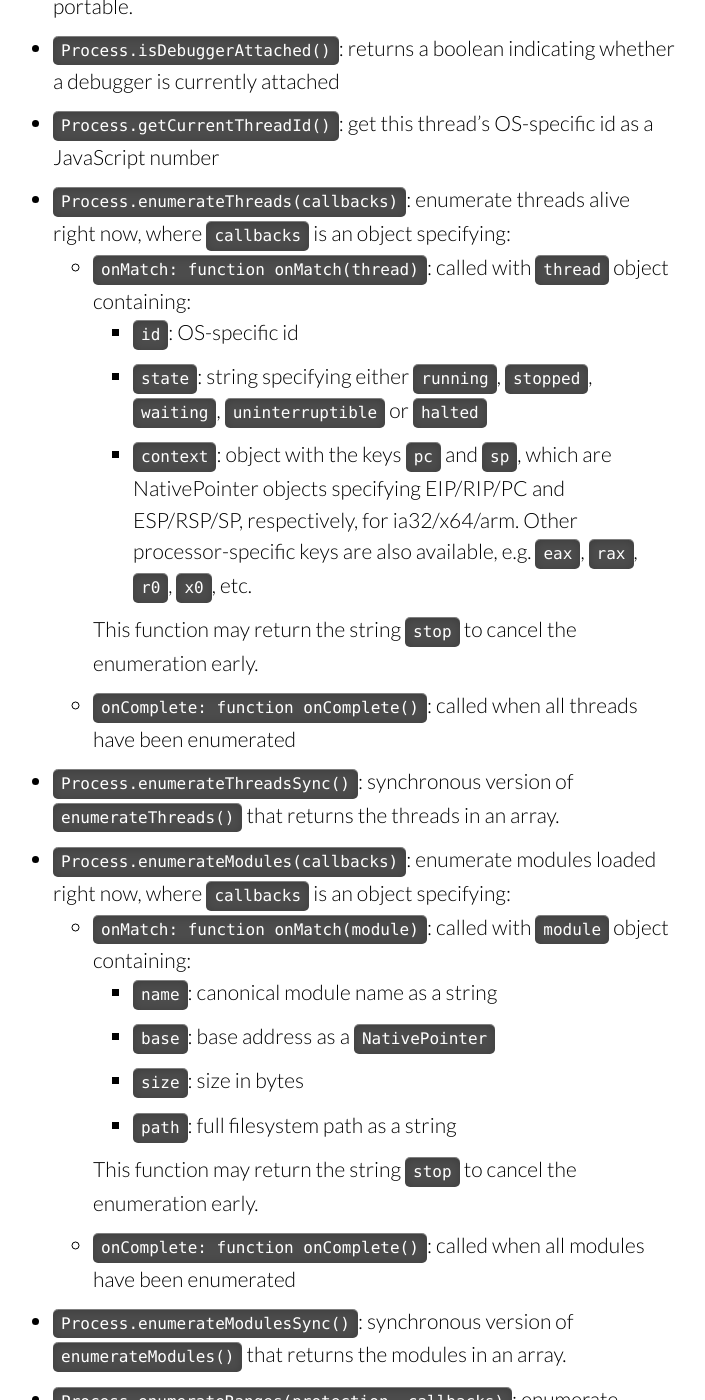
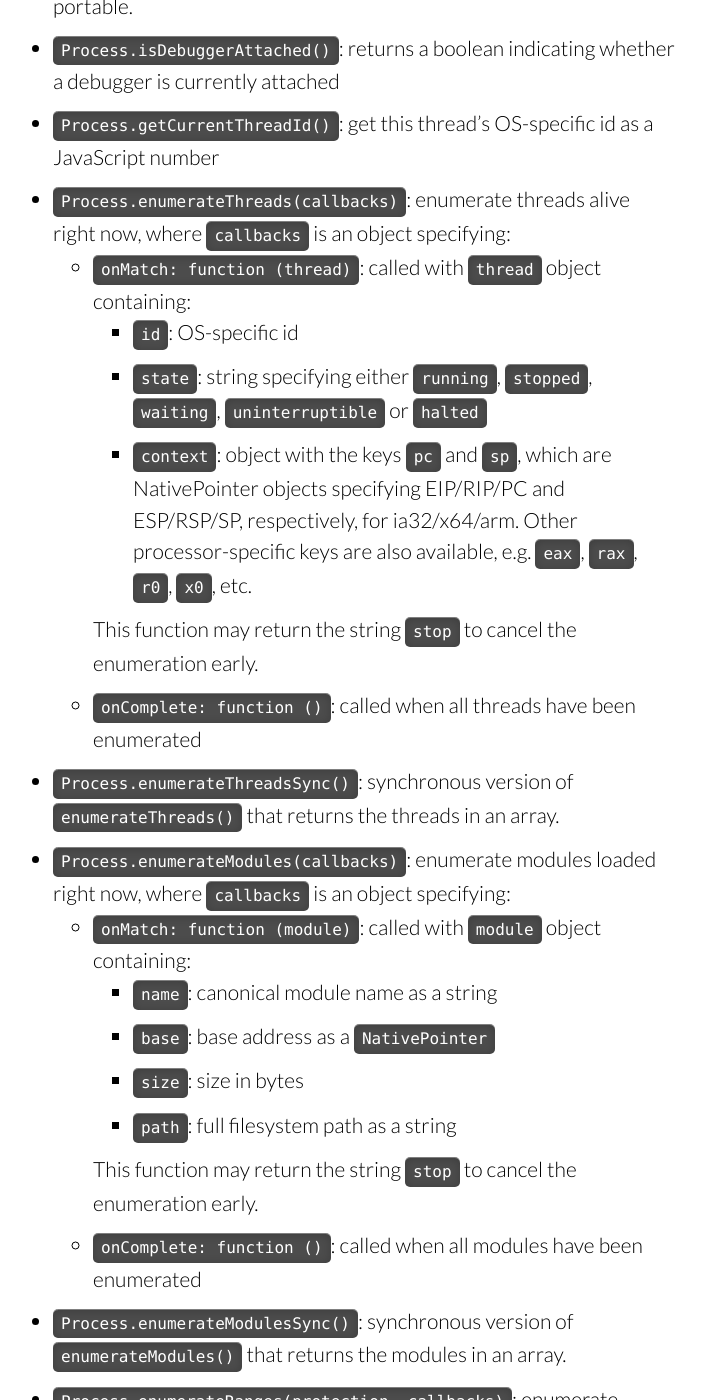
Before and after one commit to frida/frida-website, a Jekyll site: the page built from docs/javascript-api.md, in a window 1280 px wide and 1400 px high, scrolled down 2600 px. Shown: the whole window, without its empty margins (198-903 px from the left). Built offline with Jekyll 4.4.1, drawn with Linux system fonts in a browser that asks for light colours; some web fonts are replaced; Markdown is read by kramdown in place of the engine named in the settings; some of the changed text lies outside the part shown.

Commit message:
Remove redundant function names from the API reference

```diff
--- a/docs/javascript-api.md
+++ b/docs/javascript-api.md
@@ -92,8 +92,7 @@ permalink: /docs/javascript-api/
 +   `Process.enumerateThreads(callbacks)`: enumerate threads alive right now,
     where `callbacks` is an object specifying:
 
-    -   `onMatch: function onMatch(thread)`: called with `thread` object
-        containing:
+    -   `onMatch: function (thread)`: called with `thread` object containing:
         -   `id`: OS-specific id
         -   `state`: string specifying either `running`, `stopped`, `waiting`,
             `uninterruptible` or `halted`
@@ -105,8 +104,7 @@ permalink: /docs/javascript-api/
         This function may return the string `stop` to cancel the enumeration
         early.
 
-    -   `onComplete: function onComplete()`: called when all threads have been
-        enumerated
+    -   `onComplete: function ()`: called when all threads have been enumerated
 
 +   `Process.enumerateThreadsSync()`: synchronous version of
     `enumerateThreads()` that returns the threads in an array.
@@ -114,8 +112,7 @@ permalink: /docs/javascript-api/
 +   `Process.enumerateModules(callbacks)`: enumerate modules loaded right now,
     where `callbacks` is an object specifying:
 
-    -   `onMatch: function onMatch(module)`: called with `module` object
-        containing:
+    -   `onMatch: function (module)`: called with `module` object containing:
         -   `name`: canonical module name as a string
         -   `base`: base address as a `NativePointer`
         -   `size`: size in bytes
@@ -124,8 +121,7 @@ permalink: /docs/javascript-api/
         This function may return the string `stop` to cancel the enumeration
         early.
 
-    -   `onComplete: function onComplete()`: called when all modules have been
-        enumerated
+    -   `onComplete: function ()`: called when all modules have been enumerated
 
 +   `Process.enumerateModulesSync()`: synchronous version of
     `enumerateModules()` that returns the modules in an array.
@@ -135,8 +131,7 @@ permalink: /docs/javascript-api/
     means "must be at least readable and writable". `callbacks` is an object
     specifying:
 
-    -   `onMatch: function onMatch(range)`: called with `range` object
-        containing:
+    -   `onMatch: function (range)`: called with `range` object containing:
         -   `base`: base address as a `NativePointer`
         -   `size`: size in bytes
         -   `protection`: protection string (see above)
@@ -144,8 +139,8 @@ permalink: /docs/javascript-api/
         This function may return the string `stop` to cancel the enumeration
         early.
 
-    -   `onComplete: function onComplete()`: called when all memory ranges have
-        been enumerated
+    -   `onComplete: function ()`: called when all memory ranges have been
+        enumerated
 
 +   `Process.enumerateRangesSync(protection)`: synchronous version of
     `enumerateRanges()` that returns the ranges in an array.
@@ -157,7 +152,7 @@ permalink: /docs/javascript-api/
     the `name` as seen in `Process#enumerateModules`. `callbacks` is an object
     specifying:
 
-    -   `onMatch: function onMatch(mod)`: called with `mod` object containing:
+    -   `onMatch: function (mod)`: called with `mod` object containing:
         -   `type`: string specifying either `function` or `variable`
         -   `name`: export name as a string
         -   `address`: absolute address as a `NativePointer`
@@ -165,7 +160,7 @@ permalink: /docs/javascript-api/
         This function may return the string `stop` to cancel the enumeration
         early.
 
-    -   `onComplete: function onComplete()`: called when all exports have been
+    -   `onComplete: function ()`: called when all exports have been
         enumerated
 
 +   `Module.enumerateExportsSync(name)`: synchronous version of
@@ -195,18 +190,18 @@ permalink: /docs/javascript-api/
 
     -   `callbacks` is an object with:
 
-        -   `onMatch: function onMatch(address, size)`: called with `address`
+        -   `onMatch: function (address, size)`: called with `address`
             containing the address of the occurence as a `NativePointer` and
             `size` specifying the size as a JavaScript number.
 
             This function may return the string `stop` to cancel the memory
             scanning early.
 
-        -   `onError: function onError(reason)`: called with `reason` when
-            there was a memory access error while scanning
+        -   `onError: function (reason)`: called with `reason` when there was a
+            memory access error while scanning
 
-        -   `onComplete: function onComplete()`: called when the memory range
-            has been fully scanned
+        -   `onComplete: function ()`: called when the memory range has been
+            fully scanned
 
 +   `Memory.alloc(size)`: allocate `size` bytes of memory on the heap. The
     returned object is a `NativePointer` and the heap memory will be released
```
Also changed, not shown: other parts of docs/javascript-api.md (+13 -13 lines).
